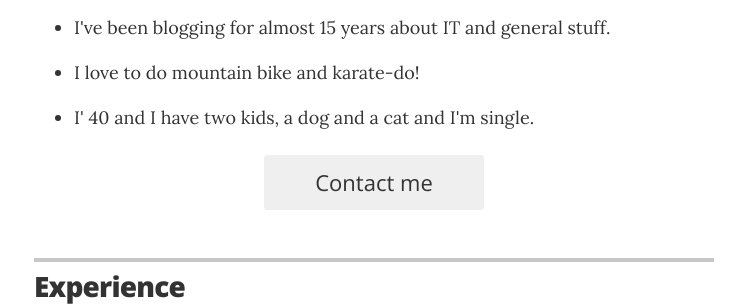
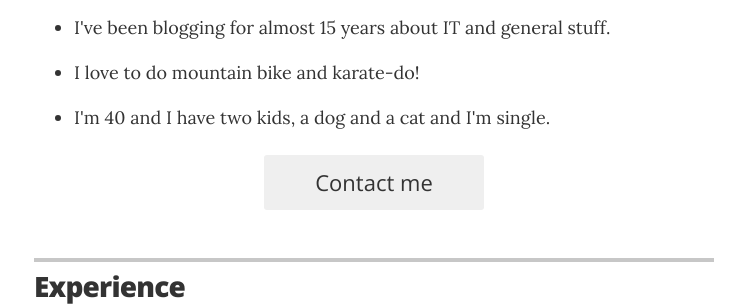
Before and after one commit to gutocarvalho/resume, a Jekyll site: the page built from index.html, in a window 1280 px wide. Shown: the part 1312-1618 px from the top of the page, without its empty margins (266-1011 px from the left). Built offline with Jekyll 4.4.1, drawn with Linux system fonts in a browser that asks for light colours; some of the changed text lies outside the part shown.

Commit message:
Resume update

```diff
--- a/_config.yml
+++ b/_config.yml
@@ -41,7 +41,7 @@
 <li><p>I&#39;ve trained more than 500 people on IaC in the last 10 years.</p></li>
 <li><p>I&#39;ve been blogging for almost 15 years about IT and general stuff.</p></li>
 <li><p>I love to do mountain bike and karate-do!</p></li>
-<li><p>I' 40 and I have two kids, a dog and a cat and I'm single.</p></li>
+<li><p>I'm 40 and I have two kids, a dog and a cat and I'm single.</p></li>
 
 </ul>
 "
--- a/_layouts/resume.html
+++ b/_layouts/resume.html
@@ -75,10 +77,12 @@
         {% for certs in site.data.certifications %}
         <div class="resume-item" itemscope itemprop="worksFor" itemtype="http://schema.org/Organization">
           <h3 class="resume-item-title" itemprop="name">{{ certs.name }}</h3>
-          <h4 class="resume-item-details" itemprop="description"><span style="display: block; float:left;">{{ certs.id }}</span><span style="display: block; float:right;">{{ job.duration }}</span></h4><br/>
+          <h4 class="resume-item-details" itemprop="description"><span style="display: block; float:left;">{{ certs.id }}</span><span style="display: block; float:right;">{{ job.duration }}</span></h4>
           <p class="resume-item-copy" style="clear: both;">{{ certs.company }}</p>
         </div><!-- end of resume-item -->
         {% endfor %}
+
+        <p>See detailed information about my certifications <a href="https://curriculo.gutocarvalho.net/estudos/">here</a>. (portuguese only)</p>
 
       </section>
       <!-- end Certifications -->
@@ -95,9 +99,11 @@
         {% for course in site.data.trainings %}
         <div class="resume-item" itemscope itemprop="worksFor" itemtype="http://schema.org/Organization">
           <h3 class="resume-item-title" itemprop="name">{{ course.name }}</h3>
-          <h4 class="resume-item-details" itemprop="description"><span style="display: block; float:left;">{{ course.where }}</span><span style="display: block; float:right;">{{ job.duration }}</span></h4><br/>
+          <h4 class="resume-item-copy" itemprop="description"><span style="display: block; float:left;">{{ course.where }}</span><span style="display: block; float:right;">{{ job.duration }}</span></h4><br/>
         </div><!-- end of resume-item -->
         {% endfor %}
+
+        <p>See detailed information about my training <a href="https://curriculo.gutocarvalho.net/certs/">here</a>. (portuguese only)</p>
 
       </section>
       <!-- end trainings -->
--- a/_sass/_mixins.scss
+++ b/_sass/_mixins.scss
@@ -51,7 +51,7 @@
 // type utilities
 
 @mixin sans {
-  font-family: "Open Sans", "Helvetica Neue", Helvetica, Arial, sans-serif;
+  font-family: "Baloo 2", "Open Sans", "Helvetica Neue", Helvetica, Arial, sans-serif;
 }
 
 @mixin sans_light {
@@ -75,7 +75,7 @@
 }
 
 @mixin serif {
-  font-family: "Lora", "Minion Pro", Palatino, Georgia, serif;
+  font-family: "Baloo 2", "Lora", "Minion Pro", Palatino, Georgia, serif;
 }
 
 @mixin serif_regular {
```
Also changed, not shown: other parts of _layouts/resume.html (+8 -0 lines).
